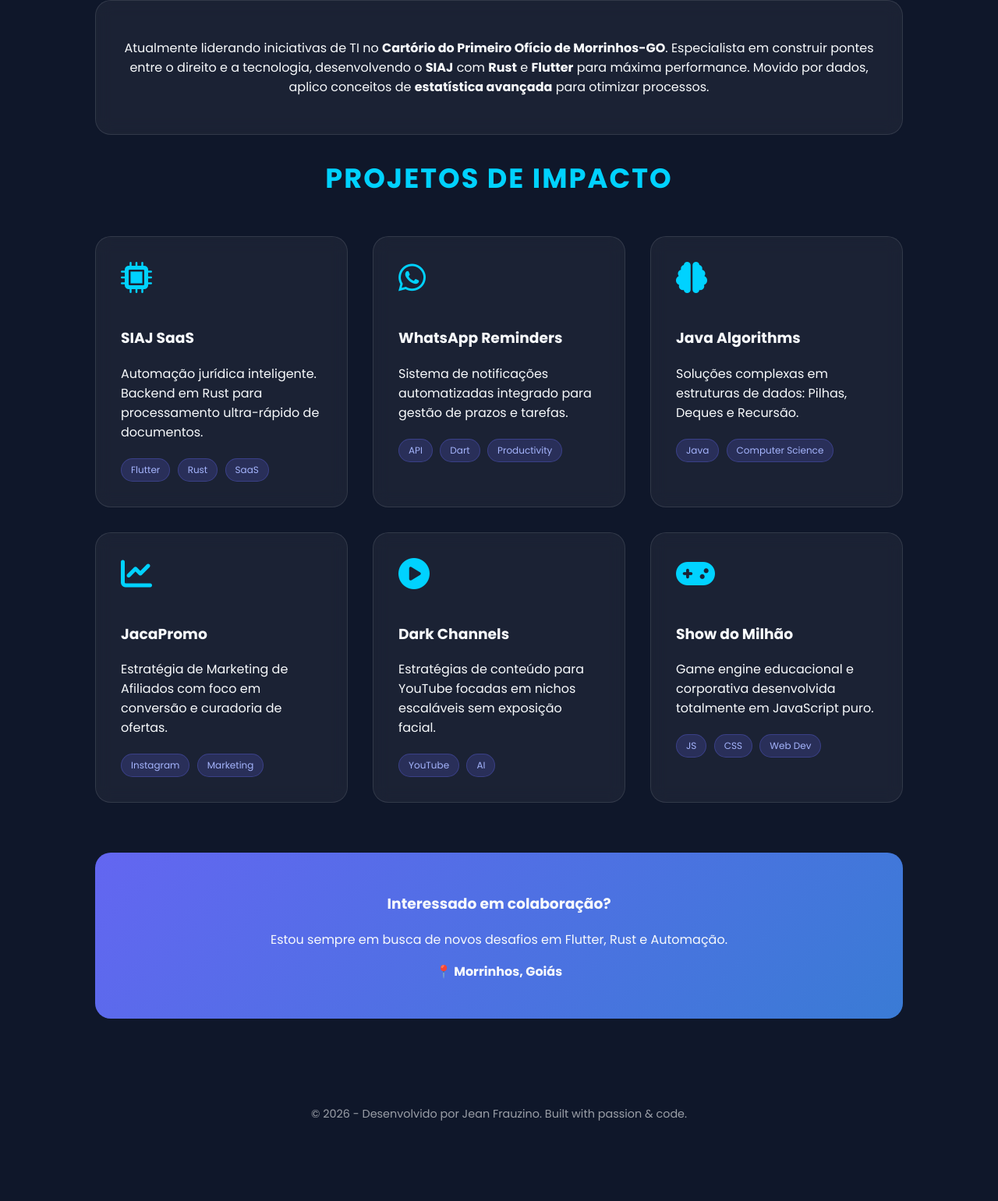
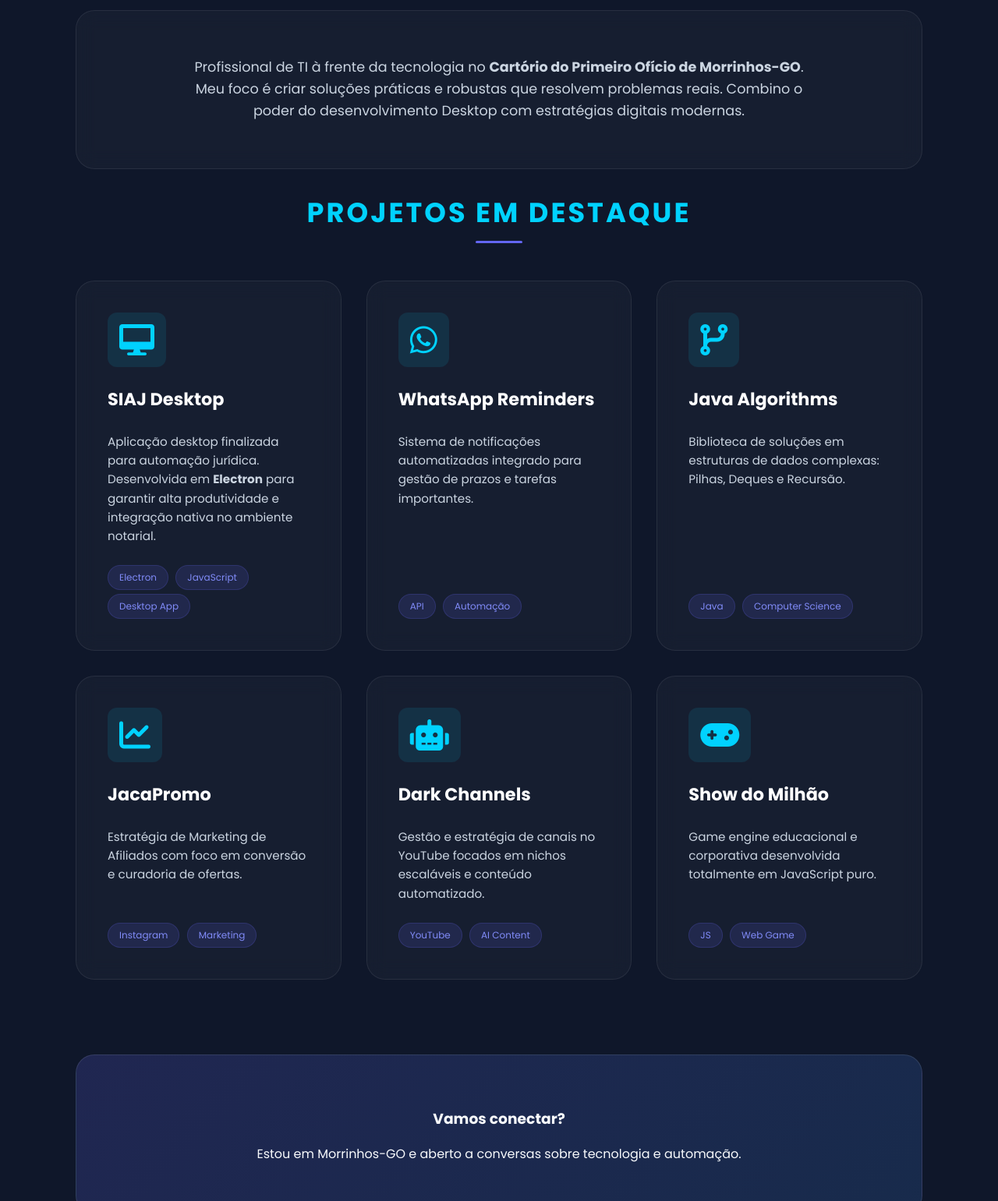
Before and after one commit to JeanFrauzino/jeanfrauzino.github.io, a plain HTML site: page index.html in a window 1280 px wide. Shown: the part 994-2535 px from the top of the page at 78% size. Before the commit the page ends 2482 px from the top, so only its background shows below. Drawn offline with Linux system fonts and the light colour scheme.

Commit message:
Update index.html

```diff
--- a/index.html
+++ b/index.html
@@ -10,7 +10,7 @@
     <style>
         :root {
             --bg: #0f172a;
-            --card-bg: rgba(255, 255, 255, 0.05);
+            --card-bg: rgba(255, 255, 255, 0.03);
             --primary: #00d2ff;
             --secondary: #3a7bd5;
             --accent: #6366f1;
@@ -37,80 +37,131 @@
         }
 
         header {
-            height: 100vh;
+            min-height: 100vh;
             display: flex;
             flex-direction: column;
             justify-content: center;
             align-items: center;
-            background: linear-gradient(45deg, rgba(0,210,255,0.1), rgba(99,102,241,0.1));
+            background: linear-gradient(180deg, rgba(0,210,255,0.05) 0%, rgba(15,23,42,0) 100%);
             text-align: center;
             padding: 20px;
         }
 
         .profile-img {
-            width: 160px; height: 160px;
+            width: 170px; height: 170px;
             border-radius: 50%;
             border: 4px solid var(--primary);
-            box-shadow: 0 0 20px var(--primary);
-            margin-bottom: 20px;
+            box-shadow: 0 0 25px rgba(0, 210, 255, 0.4);
+            margin-bottom: 25px;
+            object-fit: cover;
         }
 
-        h1 { font-size: 3.5rem; margin: 0; background: linear-gradient(to right, #00d2ff, #94a3b8); -webkit-background-clip: text; -webkit-text-fill-color: transparent; }
+        h1 {
+            font-size: 3.5rem;
+            margin: 0;
+            background: linear-gradient(to right, #00d2ff, #ffffff);
+            -webkit-background-clip: text;
+            -webkit-text-fill-color: transparent;
+            font-weight: 700;
+        }
 
-        .typewriter { font-size: 1.2rem; color: #94a3b8; margin-top: 10px; border-right: 2px solid var(--primary); width: fit-content; overflow: hidden; white-space: nowrap; animation: typing 3.5s steps(40, end), blink .75s step-end infinite; }
+        .typewriter {
+            font-size: 1.2rem;
+            color: #94a3b8;
+            margin-top: 10px;
+            border-right: 2px solid var(--primary);
+            width: fit-content;
+            overflow: hidden;
+            white-space: nowrap;
+            animation: typing 3.5s steps(40, end), blink .75s step-end infinite;
+        }
 
         @keyframes typing { from { width: 0 } to { width: 100% } }
         @keyframes blink { from, to { border-color: transparent } 50% { border-color: var(--primary); } }
 
-        .container { max-width: 1100px; margin: auto; padding: 4rem 2rem; }
+        .container { max-width: 1150px; margin: auto; padding: 4rem 2rem; }
 
-        h2 { font-size: 2.2rem; margin-bottom: 3rem; text-align: center; color: var(--primary); text-transform: uppercase; letter-spacing: 2px; }
+        h2 {
+            font-size: 2.2rem;
+            margin-bottom: 3rem;
+            text-align: center;
+            color: var(--primary);
+            text-transform: uppercase;
+            letter-spacing: 3px;
+            position: relative;
+        }
+
+        h2::after {
+            content: '';
+            display: block;
+            width: 60px;
+            height: 3px;
+            background: var(--accent);
+            margin: 10px auto 0;
+            border-radius: 2px;
+        }
 
         .grid { display: grid; grid-template-columns: repeat(auto-fit, minmax(320px, 1fr)); gap: 2rem; }
 
         .card {
             background: var(--card-bg);
-            backdrop-filter: blur(10px);
-            border: 1px solid rgba(255,255,255,0.1);
-            padding: 2rem;
-            border-radius: 20px;
+            backdrop-filter: blur(12px);
+            -webkit-backdrop-filter: blur(12px);
+            border: 1px solid rgba(255,255,255,0.08);
+            padding: 2.5rem;
+            border-radius: 24px;
             position: relative;
             overflow: hidden;
+            display: flex;
+            flex-direction: column;
+            align-items: flex-start;
         }
 
         .card:hover {
-            transform: translateY(-10px) scale(1.02);
-            background: rgba(255,255,255,0.08);
-            border-color: var(--primary);
-            box-shadow: 0 10px 30px rgba(0,0,0,0.5);
+            transform: translateY(-10px);
+            background: rgba(255,255,255,0.06);
+            border-color: rgba(0, 210, 255, 0.3);
+            box-shadow: 0 15px 40px rgba(0,0,0,0.4);
         }
 
-        .card i { font-size: 2.5rem; color: var(--primary); margin-bottom: 1.5rem; }
+        .card i {
+            font-size: 2.5rem;
+            color: var(--primary);
+            margin-bottom: 1.5rem;
+            background: rgba(0, 210, 255, 0.1);
+            padding: 15px;
+            border-radius: 12px;
+        }
+
+        .card h3 { margin: 0 0 10px 0; font-size: 1.4rem; color: white; }
+        .card p { color: #cbd5e1; font-size: 0.95rem; line-height: 1.6; margin-bottom: 20px; flex-grow: 1; }
 
         .badge {
             display: inline-block;
-            padding: 5px 12px;
-            background: rgba(99,102,241,0.2);
-            color: #a5b4fc;
+            padding: 6px 14px;
+            background: rgba(99,102,241,0.15);
+            color: #818cf8;
             border-radius: 50px;
             font-size: 0.75rem;
             margin: 5px 5px 0 0;
-            border: 1px solid rgba(99,102,241,0.3);
+            border: 1px solid rgba(99,102,241,0.2);
+            font-weight: 500;
         }
 
         .social-links { margin-top: 30px; }
-        .social-links a { color: white; font-size: 1.8rem; margin: 0 15px; }
+        .social-links a { color: #94a3b8; font-size: 1.8rem; margin: 0 15px; transition: 0.3s; }
         .social-links a:hover { color: var(--primary); transform: scale(1.2); }
 
         .stats-box {
-            background: linear-gradient(135deg, var(--accent), var(--secondary));
-            padding: 2rem;
-            border-radius: 20px;
+            background: linear-gradient(135deg, rgba(99,102,241,0.2), rgba(58,123,213,0.2));
+            padding: 3rem;
+            border-radius: 24px;
             text-align: center;
-            margin-top: 4rem;
+            margin-top: 6rem;
+            border: 1px solid rgba(255,255,255,0.1);
         }
 
-        footer { padding: 3rem; text-align: center; opacity: 0.6; font-size: 0.9rem; }
+        footer { padding: 4rem; text-align: center; opacity: 0.5; font-size: 0.85rem; }
     </style>
 </head>
 <body>
@@ -118,85 +169,95 @@
 <header>
     <img src="https://github.com/JeanFrauzino.png" alt="Jean Frauzino" class="profile-img">
     <h1>Jean Frauzino</h1>
-    <div class="typewriter">Desenvolvedor Flutter | TI Cartório 1º Ofício | Tech Enthusiast</div>
+    <div class="typewriter">Desenvolvedor Electron & Flutter | TI Cartório 1º Ofício</div>
     <div class="social-links">
-        <a href="https://github.com/JeanFrauzino"><i class="fab fa-github"></i></a>
-        <a href="#"><i class="fab fa-linkedin"></i></a>
-        <a href="https://instagram.com/jacapromo"><i class="fab fa-instagram"></i></a>
+        <a href="https://github.com/JeanFrauzino" target="_blank"><i class="fab fa-github"></i></a>
+        <a href="#" target="_blank"><i class="fab fa-linkedin"></i></a>
+        <a href="https://instagram.com/jacapromo" target="_blank"><i class="fab fa-instagram"></i></a>
     </div>
 </header>
 
 <div class="container">
     <section id="sobre">
         <h2>Minha Jornada</h2>
-        <div class="card" style="text-align: center;">
-            <p>
-                Atualmente liderando iniciativas de TI no <strong>Cartório do Primeiro Ofício de Morrinhos-GO</strong>.
-                Especialista em construir pontes entre o direito e a tecnologia, desenvolvendo o <strong>SIAJ</strong>
-                com <strong>Rust</strong> e <strong>Flutter</strong> para máxima performance.
-                Movido por dados, aplico conceitos de <strong>estatística avançada</strong> para otimizar processos.
+        <div class="card" style="width: 100%; align-items: center; text-align: center;">
+            <p style="font-size: 1.1rem; max-width: 800px;">
+                Profissional de TI à frente da tecnologia no <strong>Cartório do Primeiro Ofício de Morrinhos-GO</strong>.
+                Meu foco é criar soluções práticas e robustas que resolvem problemas reais.
+                Combino o poder do desenvolvimento Desktop com estratégias digitais modernas.
             </p>
         </div>
     </section>
 
     <section id="projetos">
-        <h2>Projetos de Impacto</h2>
+        <h2>Projetos em Destaque</h2>
         <div class="grid">
 
             <div class="card">
-                <i class="fas fa-microchip"></i>
-                <h3>SIAJ SaaS</h3>
-                <p>Automação jurídica inteligente. Backend em Rust para processamento ultra-rápido de documentos.</p>
-                <span class="badge">Flutter</span> <span class="badge">Rust</span> <span class="badge">SaaS</span>
+                <i class="fas fa-desktop"></i>
+                <h3>SIAJ Desktop</h3>
+                <p>Aplicação desktop finalizada para automação jurídica. Desenvolvida em <strong>Electron</strong> para garantir alta produtividade e integração nativa no ambiente notarial.</p>
+                <div>
+                    <span class="badge">Electron</span> <span class="badge">JavaScript</span> <span class="badge">Desktop App</span>
+                </div>
             </div>
 
             <div class="card">
                 <i class="fab fa-whatsapp"></i>
                 <h3>WhatsApp Reminders</h3>
-                <p>Sistema de notificações automatizadas integrado para gestão de prazos e tarefas.</p>
-                <span class="badge">API</span> <span class="badge">Dart</span> <span class="badge">Productivity</span>
+                <p>Sistema de notificações automatizadas integrado para gestão de prazos e tarefas importantes.</p>
+                <div>
+                    <span class="badge">API</span> <span class="badge">Automação</span>
+                </div>
             </div>
 
             <div class="card">
-                <i class="fas fa-brain"></i>
+                <i class="fas fa-code-branch"></i>
                 <h3>Java Algorithms</h3>
-                <p>Soluções complexas em estruturas de dados: Pilhas, Deques e Recursão.</p>
-                <span class="badge">Java</span> <span class="badge">Computer Science</span>
+                <p>Biblioteca de soluções em estruturas de dados complexas: Pilhas, Deques e Recursão.</p>
+                <div>
+                    <span class="badge">Java</span> <span class="badge">Computer Science</span>
+                </div>
             </div>
 
             <div class="card">
                 <i class="fas fa-chart-line"></i>
                 <h3>JacaPromo</h3>
                 <p>Estratégia de Marketing de Afiliados com foco em conversão e curadoria de ofertas.</p>
-                <span class="badge">Instagram</span> <span class="badge">Marketing</span>
+                <div>
+                    <span class="badge">Instagram</span> <span class="badge">Marketing</span>
+                </div>
             </div>
 
             <div class="card">
-                <i class="fas fa-play-circle"></i>
+                <i class="fas fa-robot"></i>
                 <h3>Dark Channels</h3>
-                <p>Estratégias de conteúdo para YouTube focadas em nichos escaláveis sem exposição facial.</p>
-                <span class="badge">YouTube</span> <span class="badge">AI</span>
+                <p>Gestão e estratégia de canais no YouTube focados em nichos escaláveis e conteúdo automatizado.</p>
+                <div>
+                    <span class="badge">YouTube</span> <span class="badge">AI Content</span>
+                </div>
             </div>
 
             <div class="card">
                 <i class="fas fa-gamepad"></i>
                 <h3>Show do Milhão</h3>
                 <p>Game engine educacional e corporativa desenvolvida totalmente em JavaScript puro.</p>
-                <span class="badge">JS</span> <span class="badge">CSS</span> <span class="badge">Web Dev</span>
+                <div>
+                    <span class="badge">JS</span> <span class="badge">Web Game</span>
+                </div>
             </div>
 
         </div>
     </section>
 
     <section class="stats-box">
-        <h3>Interessado em colaboração?</h3>
-        <p>Estou sempre em busca de novos desafios em Flutter, Rust e Automação.</p>
-        <p><strong>📍 Morrinhos, Goiás</strong></p>
+        <h3>Vamos conectar?</h3>
+        <p>Estou em Morrinhos-GO e aberto a conversas sobre tecnologia e automação.</p>
     </section>
 </div>
 
 <footer>
-    &copy; 2026 - Desenvolvido por Jean Frauzino. Built with passion & code.
+    &copy; 2026 - Jean Frauzino. <br>Built with code & coffee.
 </footer>
 
 </body>
```
